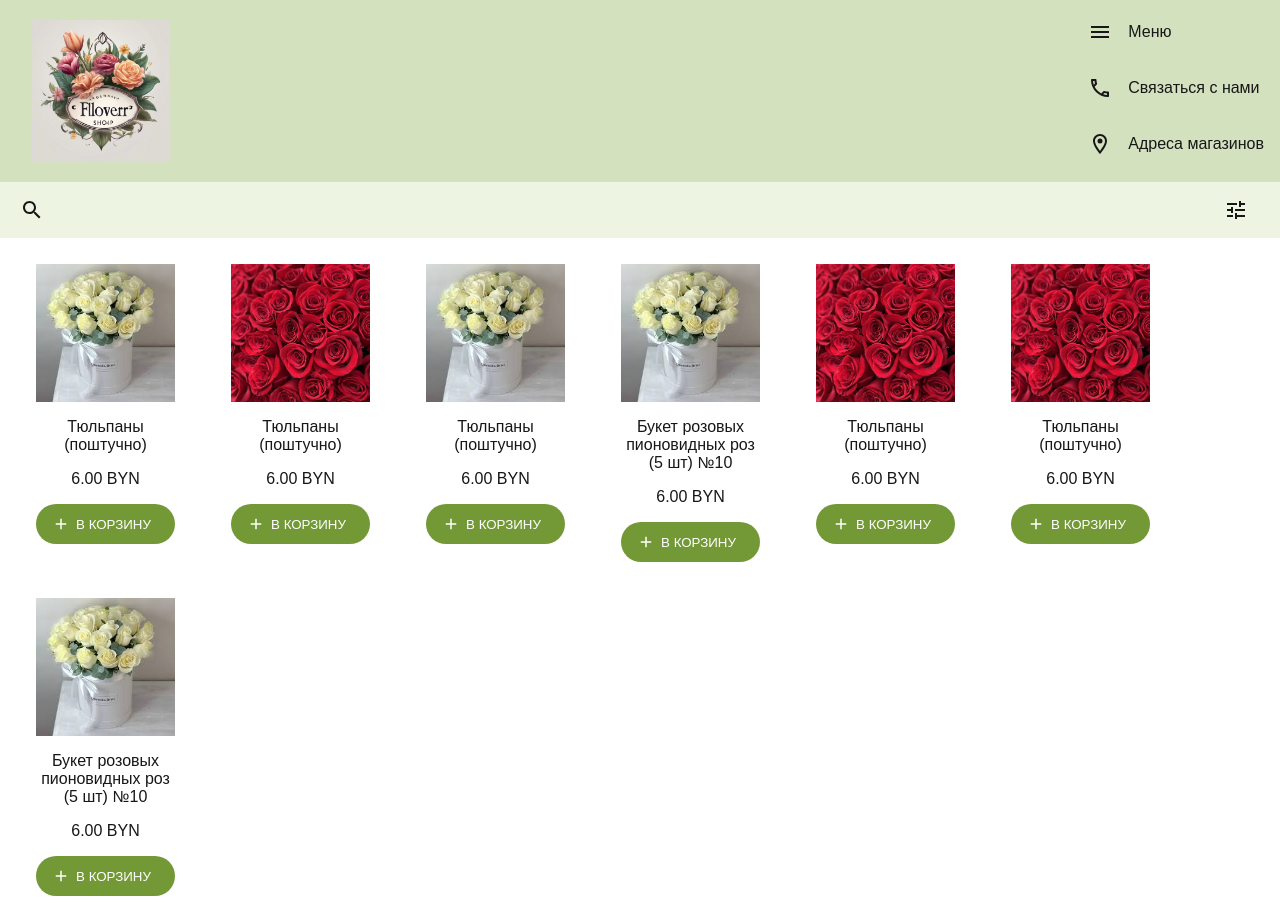
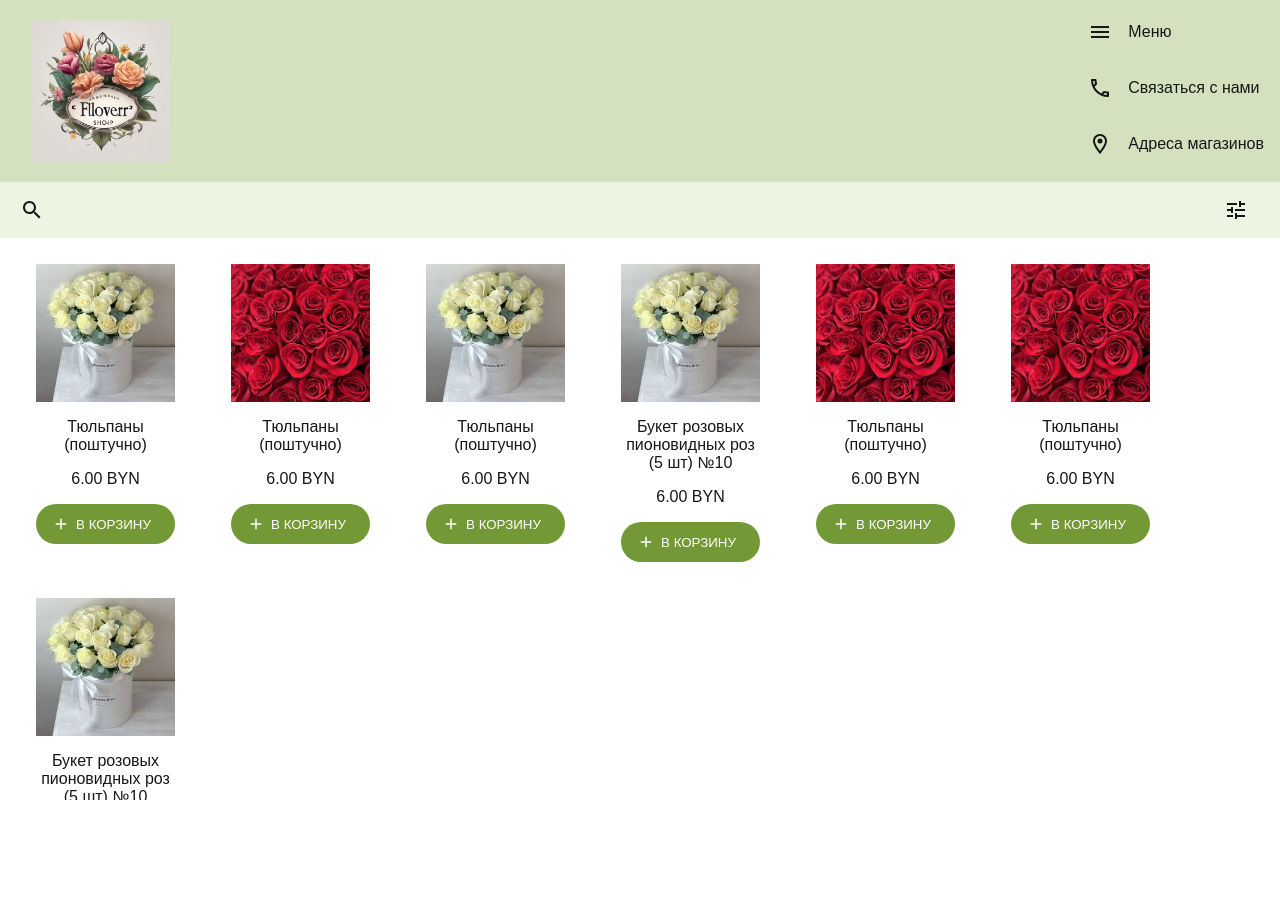
Before and after one commit to Renegatto/frontend-portfolio, a Next.js app: page / in a window 1280 px wide. After the commit the page ends 800 px from the top, so only its background shows below. Built offline with nearby package versions, Linux system fonts and the light colour scheme.

Commit message:
Make stickyness work

```diff
--- a/src/app/examples/flower-shop/page.module.scss
+++ b/src/app/examples/flower-shop/page.module.scss
@@ -3,8 +3,8 @@ $color-icon-solid: #424D30;
 $color-button-background: #739936;
 $color-background-light: #EDF4E2;
 
-.main {
-  overflow-y: scroll;
+.page {
+  height: 100vh;
 }
 
 .header {
@@ -46,10 +46,8 @@ $color-background-light: #EDF4E2;
   justify-content: space-between;
   align-items: center;
   position: sticky;
-  position: -webkit-sticky;
-  top: 0;
+  top: 0px;
   right: 0px;
-  // width: 412;
   height: 80;
 
   background-color: $color-background-light;
```
